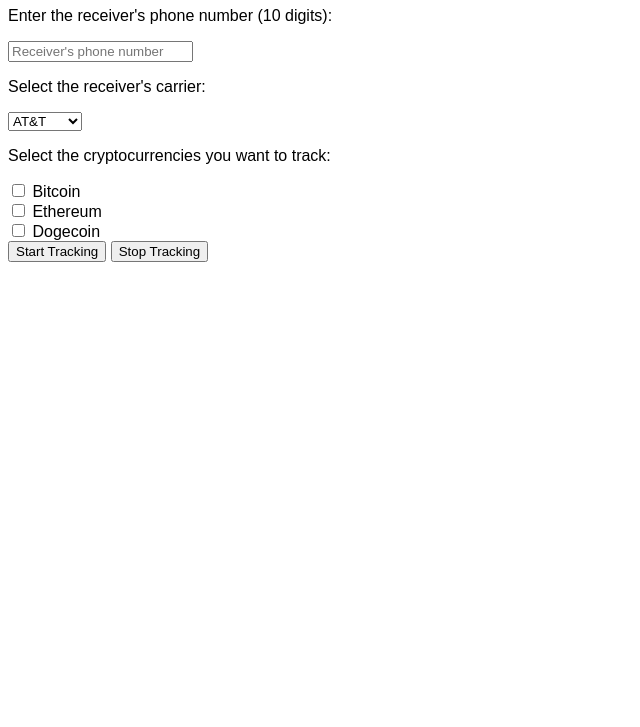
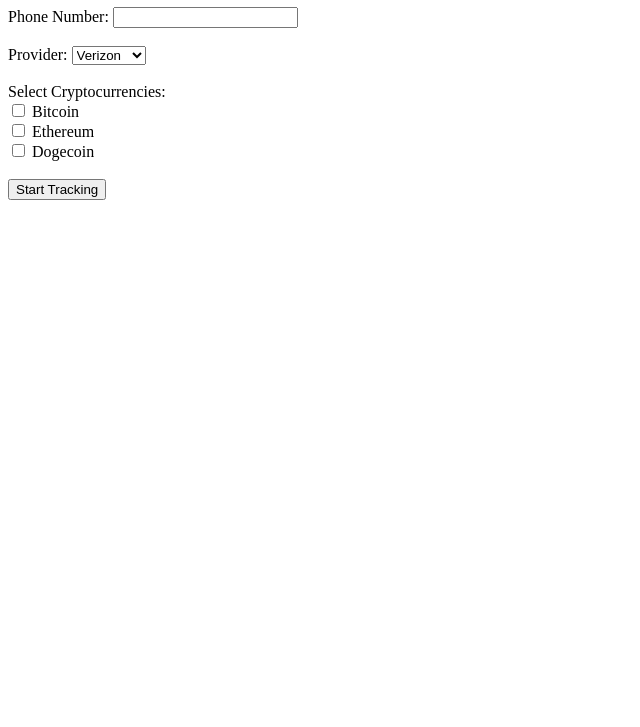
Before and after one commit to Martin9803/TheCryptoWatcher, a plain HTML site: page index.html in a window 1280 px wide. Shown: the part 73-800 px from the top of the page, without its empty margins (0-640 px from the left). Drawn offline with Linux system fonts and the light colour scheme.

Commit message:
Update index.html

```diff
--- a/index.html
+++ b/index.html
@@ -4,128 +4,48 @@
     <meta charset="UTF-8">
     <meta name="viewport" content="width=device-width, initial-scale=1.0">
     <title>Crypto Watcher</title>
-    <style>
-        body {
-            font-family: Arial, sans-serif;
-        }
-    </style>
-</head>
-<body>
-    <h1>Crypto Watcher</h1>
-    <p>Enter the receiver's phone number (10 digits):</p>
-    <input type="text" id="phoneNumber" placeholder="Receiver's phone number">
+    <script>
+        async function submitForm() {
+            const phone = document.getElementById('phone').value;
+            const provider = document.getElementById('provider').value;
+            const cryptos = Array.from(document.querySelectorAll('input[name="crypto"]:checked')).map(cb => cb.value);
 
-    <p>Select the receiver's carrier:</p>
-    <select id="carrier">
-        <option value="att">AT&T</option>
-        <option value="verizon">Verizon</option>
-        <option value="tmobile">T-Mobile</option>
-        <option value="sprint">Sprint</option>
-    </select>
-
-    <p>Select the cryptocurrencies you want to track:</p>
-    <input type="checkbox" id="bitcoin" name="cryptos" value="bitcoin"> Bitcoin<br>
-    <input type="checkbox" id="ethereum" name="cryptos" value="ethereum"> Ethereum<br>
-    <input type="checkbox" id="dogecoin" name="cryptos" value="dogecoin"> Dogecoin<br>
-
-    <button onclick="startTracking()">Start Tracking</button>
-    <button onclick="stopTracking()">Stop Tracking</button>
-
-    <p id="message"></p>
-
-    <script>
-        let trackingInterval;
-        let previousPrices = {
-            'bitcoin': null,
-            'ethereum': null,
-            'dogecoin': null
-        };
-
-        function getCryptoPrices(cryptoIds) {
-            return fetch('https://thecryptowatcher.herokuapp.com/get-prices', {
+            const response = await fetch('/track', {
                 method: 'POST',
                 headers: {
                     'Content-Type': 'application/json'
                 },
-                body: JSON.stringify({ crypto_ids: cryptoIds })
-            })
-            .then(response => response.json())
-            .then(data => {
-                console.log('Prices fetched:', data);
-                return data;
-            })
-            .catch(error => {
-                console.error('Error fetching prices:', error);
+                body: JSON.stringify({ phone, provider, cryptos })
             });
-        }
 
-        function sendText(phoneNumber, carrier, selectedCryptos, message) {
-            return fetch('https://thecryptowatcher.herokuapp.com/send-text', {
-                method: 'POST',
-                headers: {
-                    'Content-Type': 'application/json'
-                },
-                body: JSON.stringify({ phone_number: phoneNumber, carrier: carrier, selected_cryptos: selectedCryptos, message: message })
-            })
-            .then(response => response.json())
-            .then(data => {
-                if (data.status === "success") {
-                    alert(`Text sent to ${phoneNumber}`);
-                    console.log(`Text sent to ${phoneNumber}`);
-                } else {
-                    alert(`Failed to send text to ${phoneNumber}`);
-                    console.error(`Failed to send text to ${phoneNumber}`);
-                }
-            })
-            .catch(error => {
-                console.error('Error sending text:', error);
-            });
-        }
-
-        function startTracking() {
-            const phoneNumber = document.getElementById('phoneNumber').value;
-            const carrier = document.getElementById('carrier').value;
-            const selectedCryptos = Array.from(document.querySelectorAll('input[name="cryptos"]:checked')).map(checkbox => checkbox.value);
-
-            if (selectedCryptos.length === 0) {
-                alert("No cryptocurrencies selected.");
-                return;
-            }
-
-            document.getElementById('message').innerText = "Tracking cryptocurrencies. Press 'Stop Tracking' to stop.";
-
-            trackingInterval = setInterval(() => {
-                getCryptoPrices(selectedCryptos).then(prices => {
-                    let messageLines = [];
-
-                    selectedCryptos.forEach(crypto => {
-                        const currentPrice = prices[crypto].usd;
-                        const previousPrice = previousPrices[crypto];
-
-                        let change;
-                        if (previousPrice === null) {
-                            change = "N/A";
-                        } else {
-                            const percentageChange = ((currentPrice - previousPrice) / previousPrice) * 100;
-                            change = percentageChange > 0 ? `up ${percentageChange.toFixed(2)}%` :
-                                    percentageChange < 0 ? `down ${Math.abs(percentageChange).toFixed(2)}%` :
-                                    "no change";
-                        }
-
-                        messageLines.push(`${crypto.charAt(0).toUpperCase() + crypto.slice(1)}: $${currentPrice.toFixed(2)} (${change})`);
-                        previousPrices[crypto] = currentPrice;
-                    });
-
-                    const message = messageLines.join('\n');
-                    sendText(phoneNumber, carrier, selectedCryptos, message);
-                });
-            }, 30000); // 30 seconds interval
-        }
-
-        function stopTracking() {
-            clearInterval(trackingInterval);
-            document.getElementById('message').innerText = "Tracking stopped.";
+            const result = await response.json();
+            alert(result.status);
         }
     </script>
+</head>
+<body>
+    <h1>Crypto Watcher</h1>
+    <form onsubmit="event.preventDefault(); submitForm();">
+        <label for="phone">Phone Number:</label>
+        <input type="text" id="phone" name="phone" required><br><br>
+
+        <label for="provider">Provider:</label>
+        <select id="provider" name="provider" required>
+            <option value="vtext.com">Verizon</option>
+            <option value="txt.att.net">AT&T</option>
+            <option value="tmomail.net">T-Mobile</option>
+            <!-- Add other providers as needed -->
+        </select><br><br>
+
+        <label for="cryptos">Select Cryptocurrencies:</label><br>
+        <input type="checkbox" id="bitcoin" name="crypto" value="bitcoin">
+        <label for="bitcoin">Bitcoin</label><br>
+        <input type="checkbox" id="ethereum" name="crypto" value="ethereum">
+        <label for="ethereum">Ethereum</label><br>
+        <input type="checkbox" id="dogecoin" name="crypto" value="dogecoin">
+        <label for="dogecoin">Dogecoin</label><br><br>
+
+        <input type="submit" value="Start Tracking">
+    </form>
 </body>
 </html>
```
